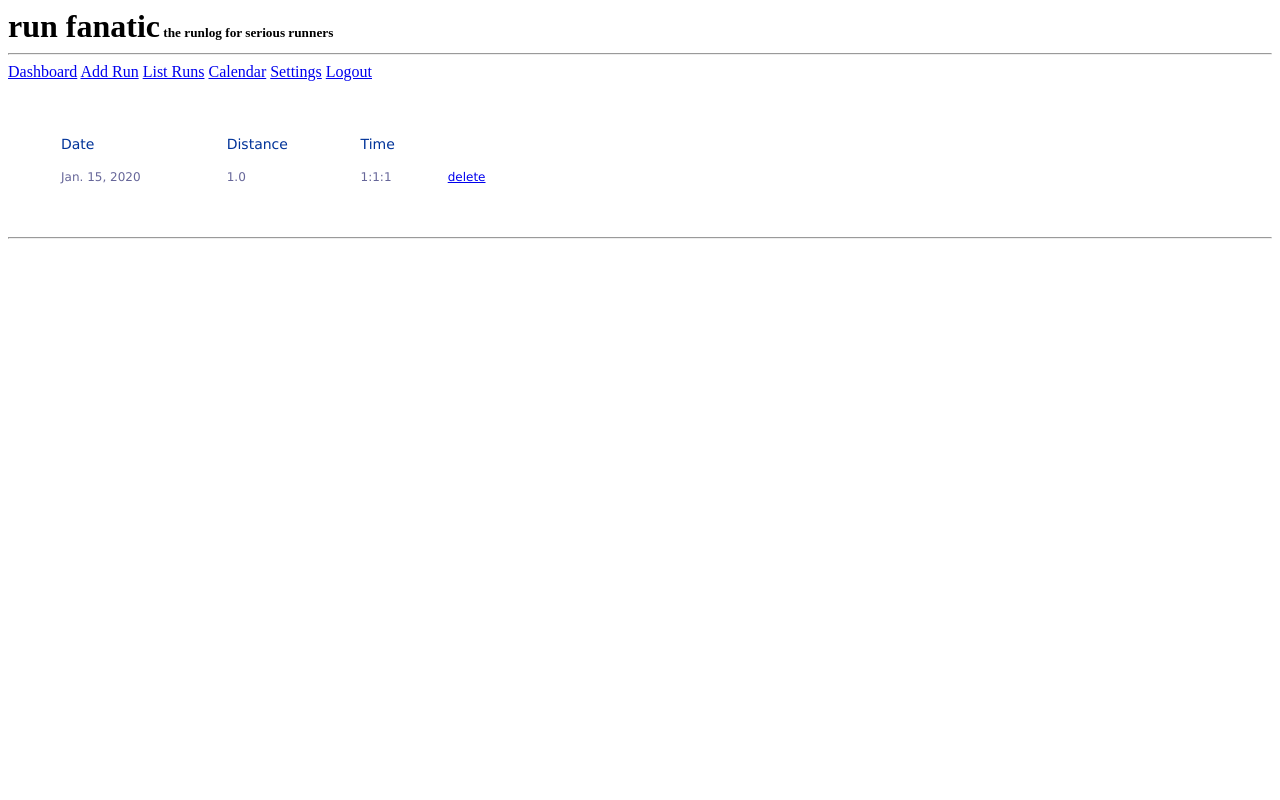
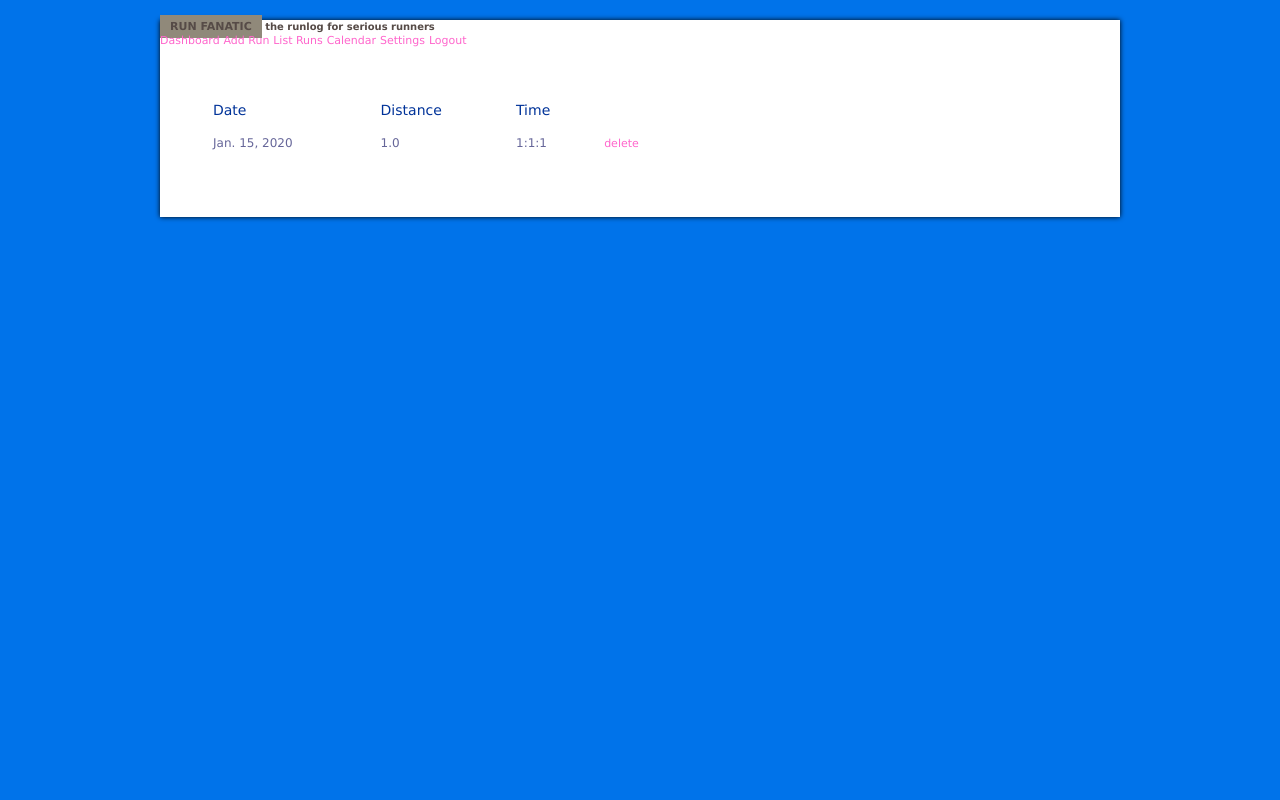
Before and after one commit to andrewaustin/simplerunlog, a Django app: page /runs/ in a window 1280 px wide. Run offline with Django 3.2, Linux system fonts and the light colour scheme; a user stored in the database is signed in; tables that the repository leaves empty hold one stand-in row (values such as "Sample post"); some libraries are stand-ins or nearby versions.

Commit message:
Initial attempt at making the layout not suck

```diff
--- a/runfanatic/assets/css/style.css
+++ b/runfanatic/assets/css/style.css
@@ -1,6 +1,58 @@
 h1,h2,h3,h4,h5,h6 {
     display: inline;
 }
+
+body {
+    background-color: #0073EA;
+    font-size: 12px;
+    font-family: Verdana, Arial, Helvetica, SunSans-Regular, Sans-Serif;
+    color:#564b47;
+    padding:20px;
+    margin:0px;
+    text-align: center;
+}
+
+#page {
+    text-align: left;
+    vertical-align: middle;
+    margin: 0px auto;
+    padding: 0px;
+    width: 960px;
+    background-color: #ffffff;
+    border: 3px #564b47;
+    -moz-box-shadow: 0 0 5px #000;
+    -webkit-box-shadow: 0 0 5px #000;
+    box-shadow: 0 0 5px #000;
+}
+
+p, h1, pre {
+    margin: 0px;
+    padding: 5px 10px;
+}
+
+h1 {
+    font-size: 11px;
+    text-transform:uppercase;
+    text-align: right;
+    color: #564b47;
+    background-color: #90897a;
+}
+
+a {
+    color: #ff66cc;
+    font-size: 11px;
+    background-color:transparent;
+    text-decoration: none;
+}
+
+pre {
+    color: #564b47;
+    font-size: 11px;
+    background-color:transparent;
+    font-family: Courier, Monaco, Monospace;
+}
+
+
 
 #hor-zebra
 {
--- a/runfanatic/templates/base.html
+++ b/runfanatic/templates/base.html
@@ -10,8 +10,9 @@
         {% block extra_headers %}{% endblock %}
     </head>
     <body>
+        <div id="page">
         <h1>run fanatic</h1><h5> the runlog for serious runners</h5>
-        <hr/>
+        <br/>
         <div id="navigation">
             <a href="{% url dashboard %}">Dashboard</a>
             <a id="addRun" href="#">Add Run</a>
@@ -41,6 +42,7 @@
         <div id="content">
             {% block content %}{% endblock %}
         </div>
-        <hr/>
+        <br/>
+    </div>
     </body>
 </html>
```
